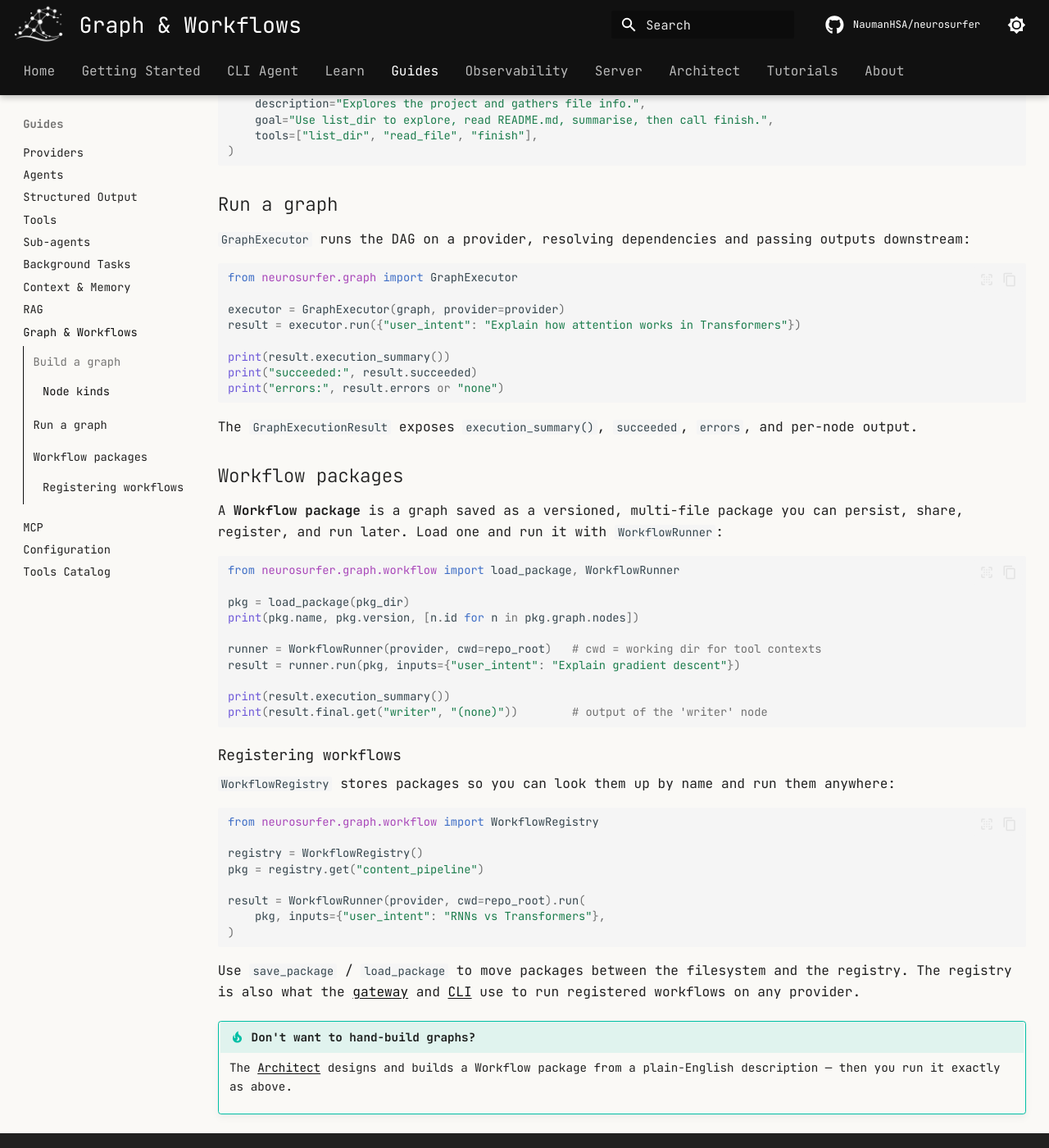
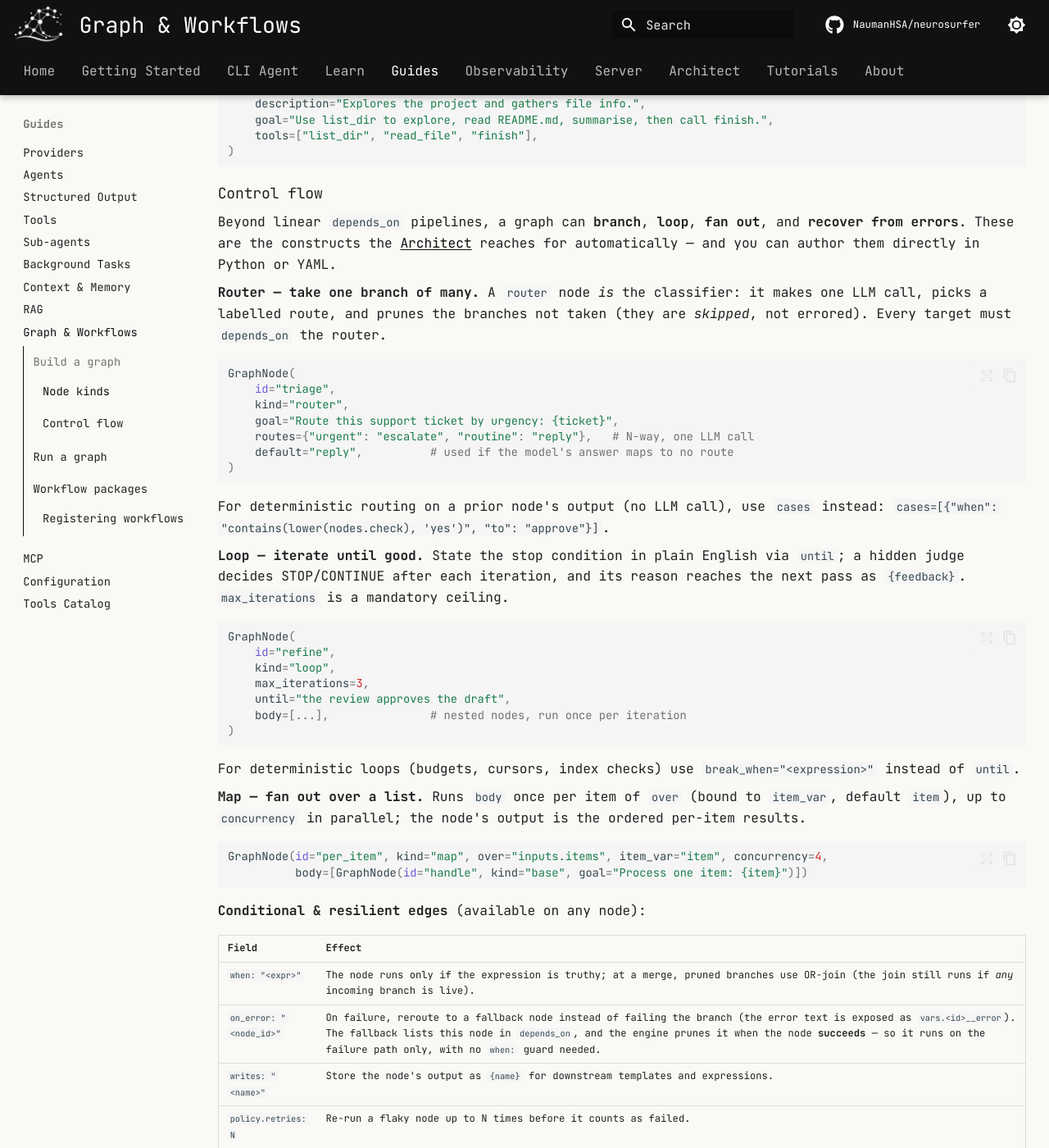
Before and after one commit to NaumanHSA/neurosurfer, an MkDocs documentation site: the page built from docs/guides/graph-workflows.md, in a window 1280 px wide and 1400 px high, scrolled down 1129 px. Shown: the whole window at 82% size. Built offline with MkDocs 1.6.1 and Material for MkDocs 9.7.7, drawn with Linux system fonts in a browser that asks for light colours; comment, search, counter and statistics services are not loaded; some of the changed text lies outside the part shown.

Commit message:
Tracing: a step says which node it belongs to, and two of them cannot share an id
Phase 7 of plan 01. The tracing half was mostly current already — the engine port
carried it — but five files still differed, and two of the differences matter now
in a way they did not before.

`Tracer` hands out step ids from a bare counter. Workflow nodes are traced from
executor worker threads and a `map` node runs its body **concurrently**, so two
steps could be handed the same id. That was theoretical on this branch until
Phase 1 brought `map`; it is a real race now, and the counter takes a lock.

Steps carry `node_id`, which is what lets a reader group a run's steps into a
per-node tree rather than a flat list. Checked on an eight-item `map`: eight
concurrent body steps, eight distinct ids, every one attributed to its node.

Docs: the control-flow guide (router, loop, map, error routing) and the
Architect's closed-loop self-verification note come across as written.

`configuration.md` did not. Its new section documents a `workspaces/` layout with
one directory per signed-in account — accurate on the studio branch and false
here, where there are no accounts. Rewritten for the layout this line actually
has, including the two directories that are host-level on purpose: `config/mcp.json`,
because an MCP server is a process the gateway spawns as itself, and authored
tools, because the registry loads them with no scoping argument and a tool stored
anywhere else would exist and never be callable.

1142 pass, 4 skipped, ruff clean, `mkdocs build --strict` clean.

````diff
--- a/docs/guides/graph-workflows.md
+++ b/docs/guides/graph-workflows.md
@@ -54,6 +54,67 @@ GraphNode(
     tools=["list_dir", "read_file", "finish"],
 )
 ```
+
+### Control flow
+
+Beyond linear `depends_on` pipelines, a graph can **branch**, **loop**, **fan out**, and **recover
+from errors**. These are the constructs the [Architect](../architect/index.md) reaches for
+automatically — and you can author them directly in Python or YAML.
+
+**Router — take one branch of many.** A `router` node *is* the classifier: it makes one LLM call,
+picks a labelled route, and prunes the branches not taken (they are *skipped*, not errored). Every
+target must `depends_on` the router.
+
+```python
+GraphNode(
+    id="triage",
+    kind="router",
+    goal="Route this support ticket by urgency: {ticket}",
+    routes={"urgent": "escalate", "routine": "reply"},   # N-way, one LLM call
+    default="reply",          # used if the model's answer maps to no route
+)
+```
+
+For deterministic routing on a prior node's output (no LLM call), use `cases` instead:
+`cases=[{"when": "contains(lower(nodes.check), 'yes')", "to": "approve"}]`.
+
+**Loop — iterate until good.** State the stop condition in plain English via `until`; a hidden
+judge decides STOP/CONTINUE after each iteration, and its reason reaches the next pass as
+`{feedback}`. `max_iterations` is a mandatory ceiling.
+
+```python
+GraphNode(
+    id="refine",
+    kind="loop",
+    max_iterations=3,
+    until="the review approves the draft",
+    body=[...],               # nested nodes, run once per iteration
+)
+```
+
+For deterministic loops (budgets, cursors, index checks) use `break_when="<expression>"` instead of
+`until`.
+
+**Map — fan out over a list.** Runs `body` once per item of `over` (bound to `item_var`, default
+`item`), up to `concurrency` in parallel; the node's output is the ordered per-item results.
+
+```python
+GraphNode(id="per_item", kind="map", over="inputs.items", item_var="item", concurrency=4,
+          body=[GraphNode(id="handle", kind="base", goal="Process one item: {item}")])
+```
+
+**Conditional & resilient edges** (available on any node):
+
+| Field | Effect |
+|---|---|
+| `when: "<expr>"` | The node runs only if the expression is truthy; at a merge, pruned branches use OR-join (the join still runs if *any* incoming branch is live). |
+| `on_error: "<node_id>"` | On failure, reroute to a fallback node instead of failing the branch (the error text is exposed as `vars.<id>__error`). The fallback lists this node in `depends_on`, and the engine prunes it when the node **succeeds** — so it runs on the failure path only, with no `when:` guard needed. |
+| `writes: "<name>"` | Store the node's output as `{name}` for downstream templates and expressions. |
+| `policy.retries: N` | Re-run a flaky node up to N times before it counts as failed. |
+
+Expressions (in `when`, `cases`, `break_when`, `over`) use a **safe evaluator** — no `eval`, no
+imports, no attribute access. Read state as `inputs.x`, `nodes.<id>`, `vars.<name>`; prefer
+`contains(lower(nodes.x), 'label')` over exact equality against raw LLM text.
 
 ## Run a graph
 
````
Also changed, not shown: docs/architect/building.md (+1 -1 lines), docs/architect/how-it-works.md (+4 -3 lines), docs/architect/index.md (+15 -7 lines), docs/guides/configuration.md (+27 -1 lines), 5 other files.
